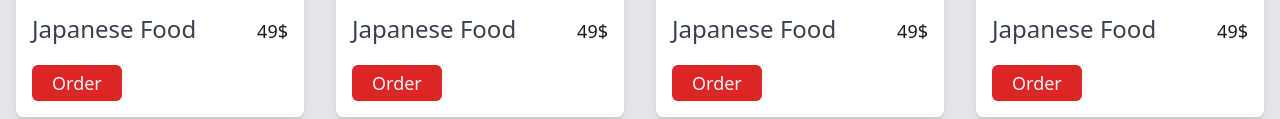
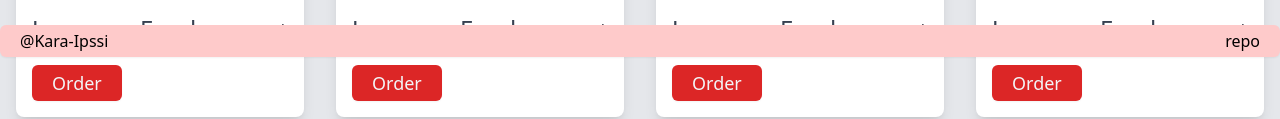
Before and after one commit to Kara-ipssi/tailwind_food_menu, a website: page index.html in a window 1280 px wide. Shown: the part 743-862 px from the top of the page. Drawn offline with Linux system fonts and the light colour scheme.

Commit message:
updat link

```diff
--- a/index.html
+++ b/index.html
@@ -176,5 +176,10 @@
             </div>
 
         </div>
+
+        <div class="fixed bottom-0 bg-red-200 inline-flex w-full items-center justify-between px-5 py-1 shadow-sm font-medium rounded-md bg-red-600">
+            <a href="https://github.com/Kara-ipssi" target="_blank">@Kara-Ipssi</a>
+            <a href="https://github.com/Kara-ipssi/tailwind_food_menu" target="_blank">repo</a>
+        </div>
     </body>
 </html>
```
Also changed, not shown: src/css/style.css.
